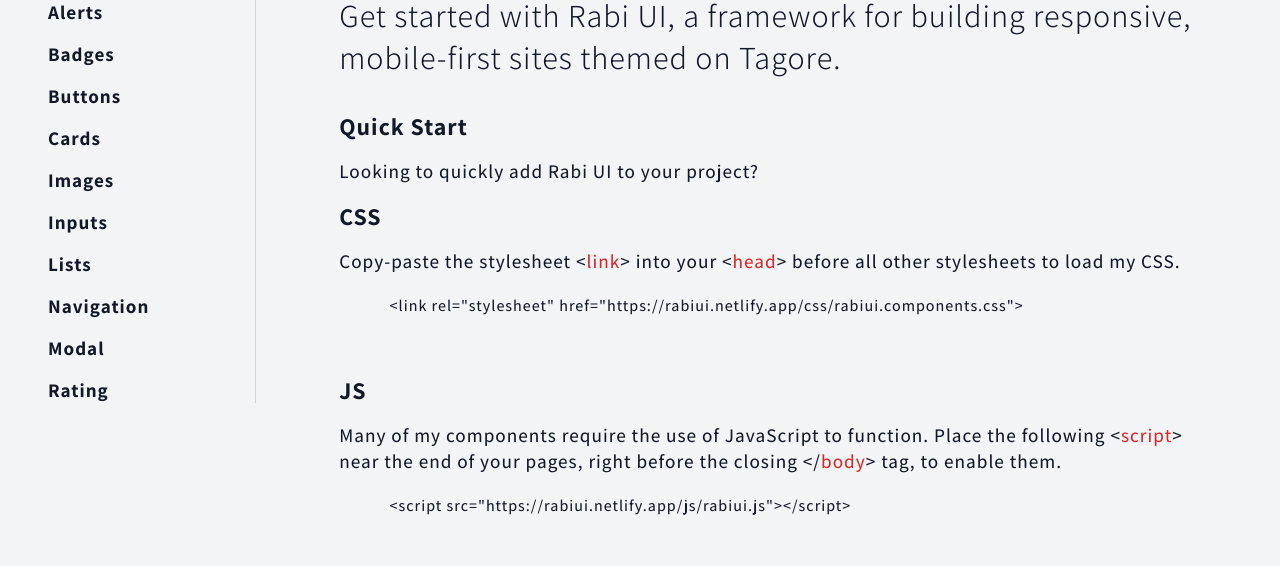
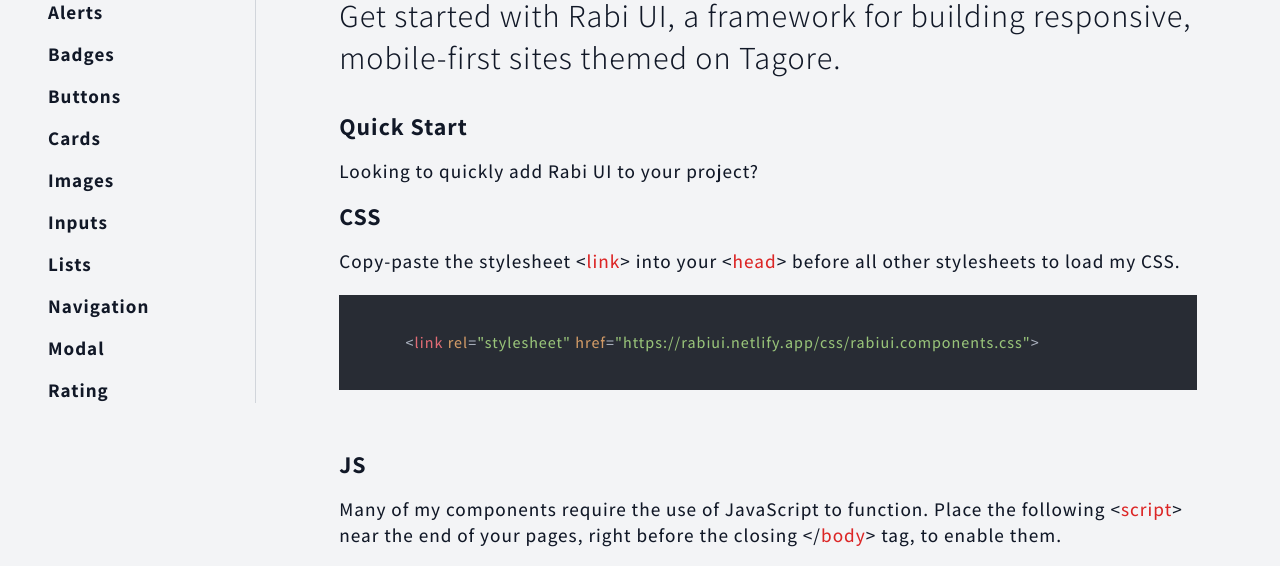
Before and after one commit to tuhindas30/rabiui-component-library, a plain HTML site: page docs/docs.html in a window 1280 px wide. Shown: the part 189-755 px from the top of the page. Drawn offline with nearby package versions, Linux system fonts and the light colour scheme.

Commit message:
fix: add cdn highlight

```diff
--- a/docs/docs.html
+++ b/docs/docs.html
@@ -6,7 +6,7 @@
   <meta http-equiv="X-UA-Compatible" content="IE=edge" />
   <meta name="viewport" content="width=device-width, initial-scale=1.0" />
   <link rel="stylesheet" href="https://cdn.jsdelivr.net/npm/bootstrap-icons@1.4.0/font/bootstrap-icons.css">
-  <link rel="stylesheet" href="/highlight/styles/night-owl.css">
+  <link rel="stylesheet" href="https://cdnjs.cloudflare.com/ajax/libs/highlight.js/10.7.2/styles/atom-one-dark.min.css" integrity="sha512-Fcqyubi5qOvl+yCwSJ+r7lli+CO1eHXMaugsZrnxuU4DVpLYWXTVoHy55+mCb4VZpMgy7PBhV7IiymC0yu9tkQ==" crossorigin="anonymous" />
   <link rel="stylesheet" href="/css/docs.css" />
   <link rel="stylesheet" href="/css/rabiui.components.css">
   <title>Rabi UI | Docs</title>
@@ -1159,7 +1159,7 @@
     </div>
   </div>
   </div>
-  <script src="/highlight/highlight.pack.js"></script>
+  <script src="https://cdnjs.cloudflare.com/ajax/libs/highlight.js/10.7.2/highlight.min.js" integrity="sha512-s+tOYYcC3Jybgr9mVsdAxsRYlGNq4mlAurOrfNuGMQ/SCofNPu92tjE7YRZCsdEtWL1yGkqk15fU/ark206YTg==" crossorigin="anonymous"></script>
   <script>hljs.highlightAll();</script>
   <script src="/js/rabiui.js"></script>
 </body>
```
Also changed, not shown: 1 other file.
